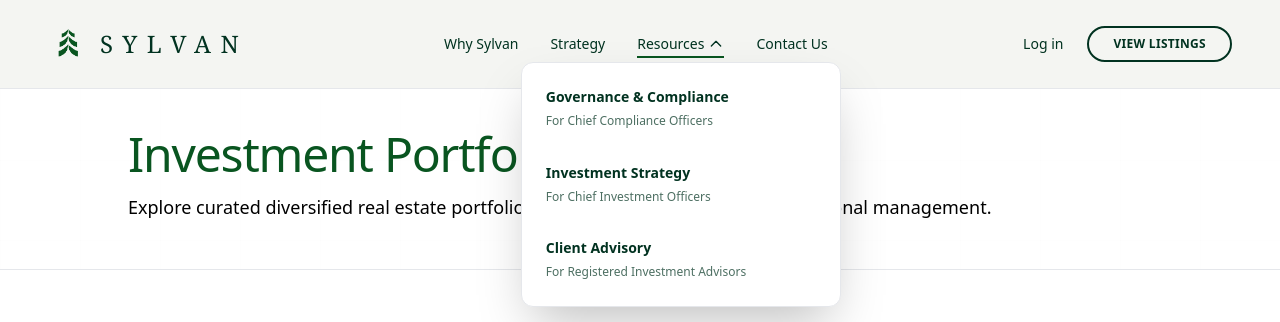
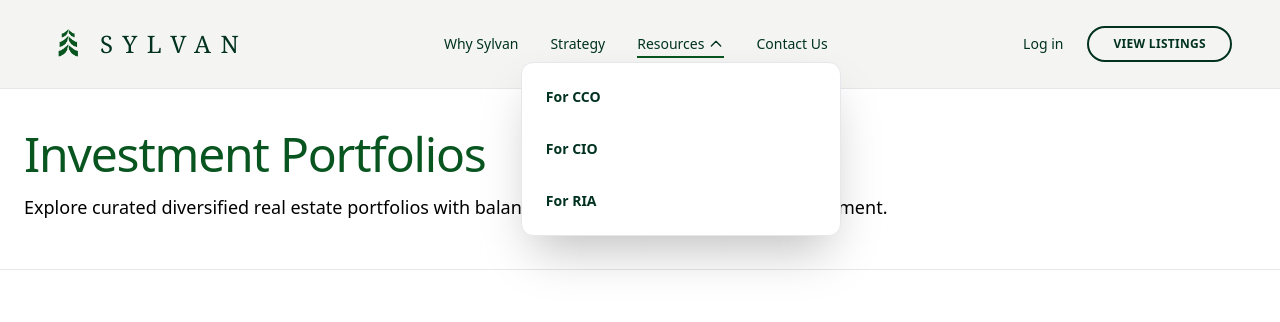
Before and after one commit to Glynac-AI/Sylvian-website, a Next.js app: page /offerings in a window 1280 px wide. Both pictures are taken after a click on the button "Resources". Shown: the top 322 px of the page. Built offline with nearby package versions, Linux system fonts and the light colour scheme.

Commit message:
Implemented UI changes

```diff
--- a/app/offerings/page.tsx
+++ b/app/offerings/page.tsx
@@ -41,7 +41,7 @@ export default function OfferingsPage() {
             <section className="relative py-12 px-6 bg-white overflow-hidden border-b border-gray-200">
                 <div className="absolute inset-0 opacity-[0.02]" style={{ backgroundImage: `linear-gradient(rgba(9, 85, 32, 0.3) 1px, transparent 1px), linear-gradient(90deg, rgba(9, 85, 32, 0.3) 1px, transparent 1px)`, backgroundSize: '80px 80px' }} />
 
-                <div className="max-w-5xl mx-auto relative z-10">
+                <div className="max-w-7xl mx-auto relative z-10">
                     <motion.div
                         initial={{ opacity: 0, y: 30 }}
                         animate={{ opacity: 1, y: 0 }}
--- a/app/resources/client-advisory/page.tsx
+++ b/app/resources/client-advisory/page.tsx
@@ -22,7 +22,7 @@ export default function ClientAdvisoryPage() {
             <section className="relative py-12 px-6 bg-white overflow-hidden border-b border-gray-200">
                 <div className="absolute inset-0 opacity-[0.02]" style={{ backgroundImage: `linear-gradient(rgba(9, 85, 32, 0.3) 1px, transparent 1px), linear-gradient(90deg, rgba(9, 85, 32, 0.3) 1px, transparent 1px)`, backgroundSize: '80px 80px' }} />
 
-                <div className="max-w-5xl mx-auto relative z-10">
+                <div className="max-w-7xl mx-auto relative z-10">
                     <motion.div
                         initial={{ opacity: 0, y: 30 }}
                         animate={{ opacity: 1, y: 0 }}
--- a/app/resources/governance/page.tsx
+++ b/app/resources/governance/page.tsx
@@ -23,7 +23,7 @@ export default function GovernancePage() {
             <section className="relative py-12 px-6 bg-white overflow-hidden border-b border-gray-200">
                 <div className="absolute inset-0 opacity-[0.02]" style={{ backgroundImage: `linear-gradient(rgba(9, 85, 32, 0.3) 1px, transparent 1px), linear-gradient(90deg, rgba(9, 85, 32, 0.3) 1px, transparent 1px)`, backgroundSize: '80px 80px' }} />
 
-                <div className="max-w-5xl mx-auto relative z-10">
+                <div className="max-w-7xl mx-auto relative z-10">
                     <motion.div
                         initial={{ opacity: 0, y: 30 }}
                         animate={{ opacity: 1, y: 0 }}
--- a/app/resources/investment-strategy/page.tsx
+++ b/app/resources/investment-strategy/page.tsx
@@ -22,7 +22,7 @@ export default function InvestmentStrategyPage() {
             <section className="relative py-12 px-6 bg-white overflow-hidden border-b border-gray-200">
                 <div className="absolute inset-0 opacity-[0.02]" style={{ backgroundImage: `linear-gradient(rgba(9, 85, 32, 0.3) 1px, transparent 1px), linear-gradient(90deg, rgba(9, 85, 32, 0.3) 1px, transparent 1px)`, backgroundSize: '80px 80px' }} />
 
-                <div className="max-w-5xl mx-auto relative z-10">
+                <div className="max-w-7xl mx-auto relative z-10">
                     <motion.div
                         initial={{ opacity: 0, y: 30 }}
                         animate={{ opacity: 1, y: 0 }}
--- a/app/strategy/page.tsx
+++ b/app/strategy/page.tsx
@@ -20,7 +20,7 @@ export default function StrategyPage() {
             <section className="relative py-12 px-6 bg-white overflow-hidden border-b border-gray-200">
                 <div className="absolute inset-0 opacity-[0.02]" style={{ backgroundImage: `linear-gradient(rgba(9, 85, 32, 0.3) 1px, transparent 1px), linear-gradient(90deg, rgba(9, 85, 32, 0.3) 1px, transparent 1px)`, backgroundSize: '80px 80px' }} />
 
-                <div className="max-w-5xl mx-auto relative z-10">
+                <div className="max-w-7xl mx-auto relative z-10">
                     <motion.div
                         initial={{ opacity: 0, y: 30 }}
                         animate={{ opacity: 1, y: 0 }}
--- a/components/layout/Navigation.tsx
+++ b/components/layout/Navigation.tsx
@@ -23,21 +23,9 @@ export default function Navigation() {
     ]
 
     const resourceLinks = [
-        {
-            label: 'Governance & Compliance',
-            href: '/resources/governance',
-            description: 'For Chief Compliance Officers'
-        },
-        {
-            label: 'Investment Strategy',
-            href: '/resources/investment-strategy',
-            description: 'For Chief Investment Officers'
-        },
-        {
-            label: 'Client Advisory',
-            href: '/resources/client-advisory',
-            description: 'For Registered Investment Advisors'
-        }
+        { label: 'For CCO', href: '/resources/governance' },
+        { label: 'For CIO', href: '/resources/investment-strategy' },
+        { label: 'For RIA', href: '/resources/client-advisory' }
     ]
 
     // Close dropdown when clicking outside
@@ -138,11 +126,8 @@ export default function Navigation() {
                                                             transition={{ delay: index * 0.05 }}
                                                             className="p-4 rounded-lg hover:bg-[#F3F4F1] transition-colors group cursor-pointer"
                                                         >
-                                                            <div className="text-sm font-semibold text-[#013220] mb-1 group-hover:text-[#095520] transition-colors">
+                                                            <div className="text-sm font-semibold text-[#013220] group-hover:text-[#095520] transition-colors">
                                                                 {resource.label}
-                                                            </div>
-                                                            <div className="text-xs text-[#013220]/70 leading-relaxed">
-                                                                {resource.description}
                                                             </div>
                                                         </motion.div>
                                                     </Link>
@@ -292,7 +277,7 @@ export default function Navigation() {
                                                         transition={{ duration: 0.3 }}
                                                         className="overflow-hidden"
                                                     >
-                                                        <div className="pl-4 pt-2 space-y-2">
+                                                        <div className="pl-4 pt-2 space-y-1">
                                                             {resourceLinks.map((resource) => (
                                                                 <Link
                                                                     key={resource.href}
@@ -303,20 +288,14 @@ export default function Navigation() {
                                                                     }}
                                                                 >
                                                                     <motion.div
-                                                                        className={`p-3 rounded-lg transition-colors ${pathname === resource.href
-                                                                                ? 'bg-[#095520]/10 border-l-4 border-[#095520]'
-                                                                                : 'bg-white hover:bg-[#095520]/5'
+                                                                        className={`py-2 ${pathname === resource.href
+                                                                                ? 'text-[#095520] font-semibold border-l-4 border-[#095520] pl-2'
+                                                                                : 'text-[#013220]'
                                                                             }`}
-                                                                        whileHover={{ x: 4 }}
+                                                                        whileHover={{ color: '#095520', x: 8 }}
                                                                         transition={{ duration: 0.2 }}
                                                                     >
-                                                                        <div className={`text-sm font-semibold mb-0.5 ${pathname === resource.href ? 'text-[#095520]' : 'text-[#013220]'
-                                                                            }`}>
-                                                                            {resource.label}
-                                                                        </div>
-                                                                        <div className="text-xs text-[#013220]/60">
-                                                                            {resource.description}
-                                                                        </div>
+                                                                        {resource.label}
                                                                     </motion.div>
                                                                 </Link>
                                                             ))}
```
Also changed, not shown: components/offerings/PortfolioCard.tsx (+9 -32 lines).
